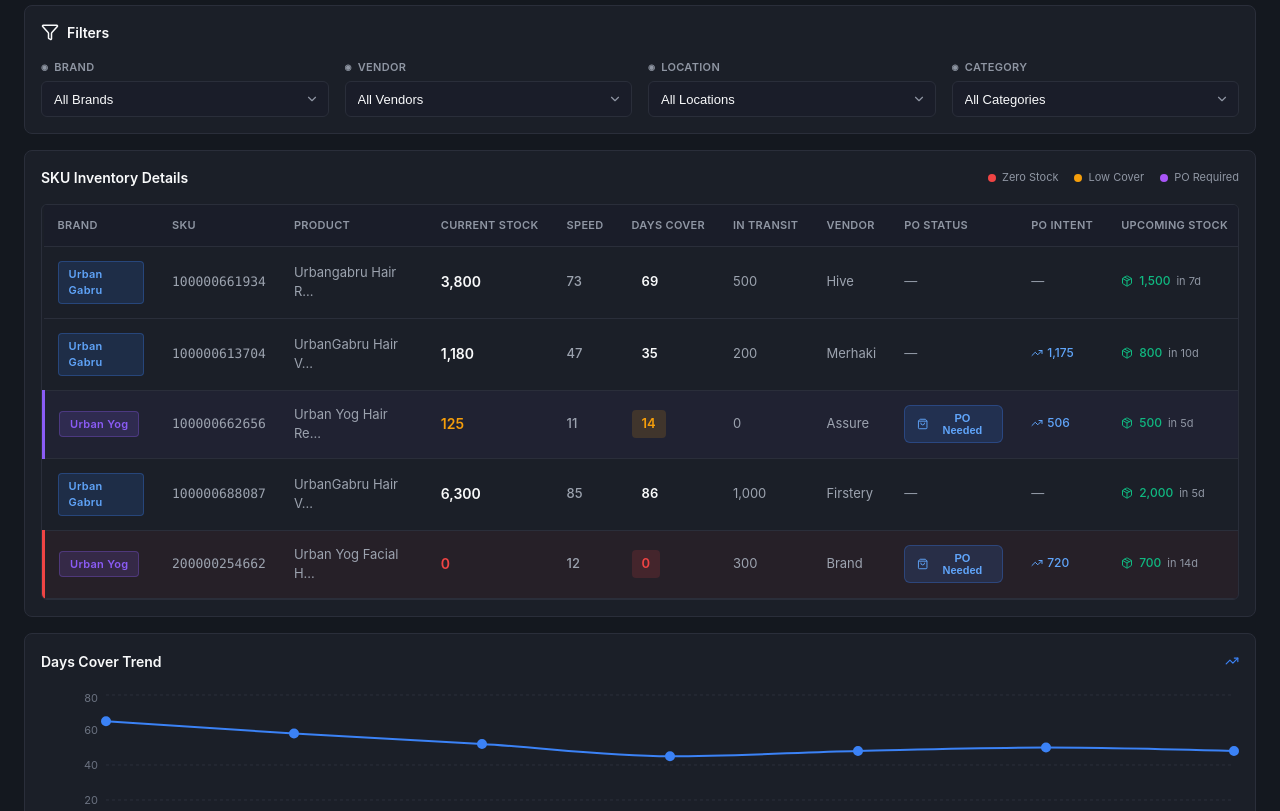
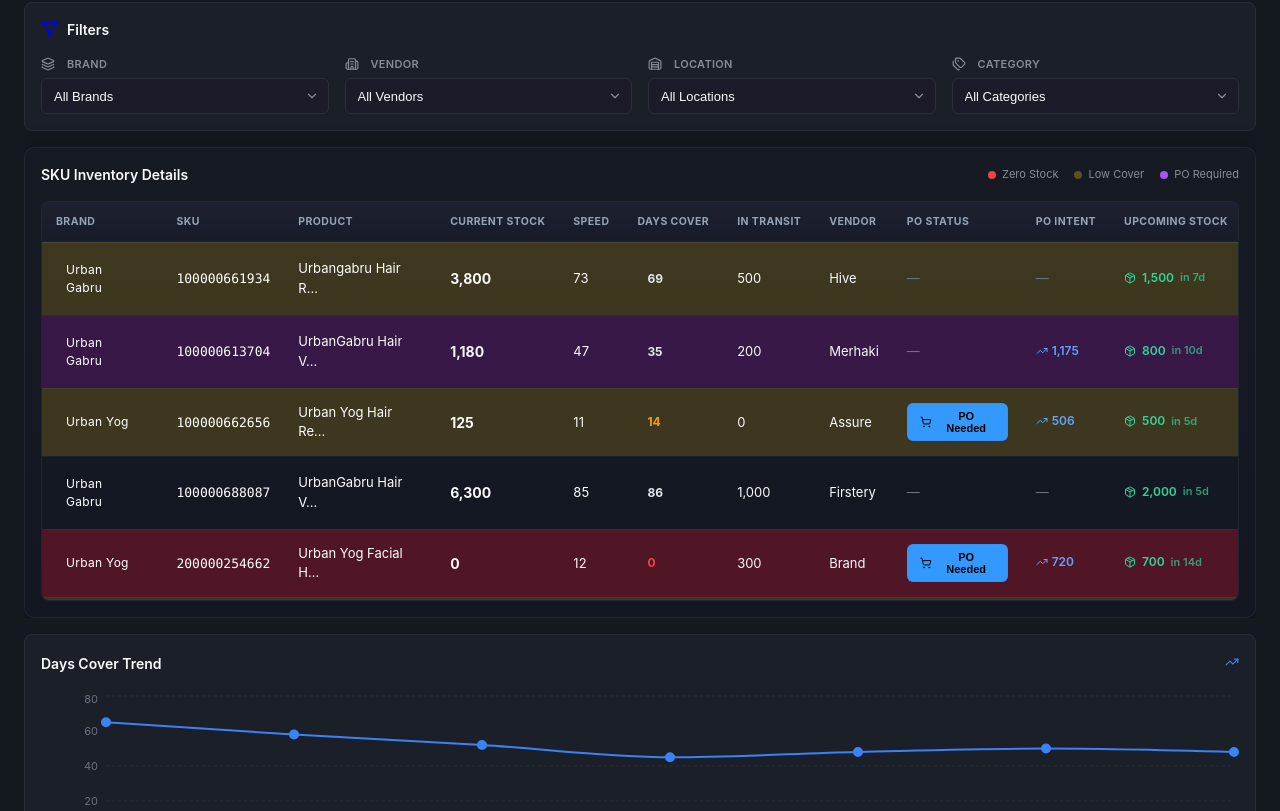
Before and after one commit to javalepratik7/Operations-Frontend, a React (Vite) app: page / in a window 1280 px wide. Shown: the part 729-1540 px from the top of the page. Built offline with nearby package versions, Linux system fonts and the light colour scheme.

Commit message:
ui update

```diff
--- a/src/Components/ProductDashboard.css
+++ b/src/Components/ProductDashboard.css
@@ -7,7 +7,7 @@
   --border-color: #2a2e3a;
   --text-primary: #f9fafb;
   --text-secondary: #9ca3af;
-  --text-muted: hsl(220 10% 60%);
+  --text-muted: hsl(217, 8%, 56%);
 
   --blue: #3b82f6;
   --blue-light: #60a5fa;
@@ -17,6 +17,8 @@
   --purple: #8b5cf6;
   --purple-light: #a855f7;
   --cyan: #06b6d4;
+  --white:#ffffff;
+  --black:#000;
 }
 
 * {
@@ -249,7 +251,7 @@ body {
 /* Filters and Table Container */
 .filters-table-container {
   display: grid;
-  grid-template-columns: 280px 1fr;
+  grid-template-columns: minmax(160px, 190px) 1fr;
   gap: 16px;
   margin-bottom: 16px;
   width: 100%;
@@ -257,11 +259,22 @@ body {
   overflow: hidden;
 }
 
+.filter-icon {
+  margin-right: 6px;
+  color: #3b82f6;
+  flex-shrink: 0;
+}
+
+
 .alert-metric-card {
   background: var(--bg-card);
   border-radius: 8px;
   padding: 14px 16px;
   border: 1px solid var(--border-color);
+  display: flex;
+  flex-direction: row-reverse;
+  justify-content: space-between;
+  align-items: start;
 }
 
 .alert-metric-header {
@@ -275,6 +288,8 @@ body {
   display: flex;
   align-items: center;
   justify-content: center;
+  padding: 8px;
+  border-radius: 5px;
 }
 
 .metric-label {
@@ -405,51 +420,53 @@ body {
 }
 
 .legend-dot.low {
-  background-color: var(--yellow);
+  background-color: #ffc61a4d;
 }
 
 .legend-dot.po {
   background-color: var(--purple-light);
 }
+/* =========================
+   TABLE SECTION
+========================= */
 
-/* Table Section */
 .table-section {
-  background: var(--bg-card);
-  border-radius: 8px;
+  background: linear-gradient(180deg, #161a23, #131722);
+  border-radius: 10px;
   padding: 16px;
-  border: 1px solid var(--border-color);
+  border: 1px solid rgba(255, 255, 255, 0.06);
+  box-shadow: 0 10px 30px rgba(0, 0, 0, 0.35);
   max-width: 100%;
   overflow: hidden;
 }
 
+/* =========================
+   TABLE CONTAINER
+========================= */
+
 .table-container {
   overflow-x: auto;
   overflow-y: visible;
-  border-radius: 6px;
-  border: 1px solid var(--border-color);
+  border-radius: 8px;
+  border: 1px solid rgba(255, 255, 255, 0.06);
   margin-top: 12px;
-  -webkit-overflow-scrolling: touch;
   scrollbar-width: thin;
-  scrollbar-color: var(--border-color) var(--bg-secondary);
+  scrollbar-color: rgba(255, 255, 255, 0.15) transparent;
+  max-height: 400px;
 }
 
 .table-container::-webkit-scrollbar {
   height: 8px;
 }
 
-.table-container::-webkit-scrollbar-track {
-  background: var(--bg-secondary);
-  border-radius: 4px;
+.table-container::-webkit-scrollbar-thumb {
+  background: rgba(255, 255, 255, 0.15);
+  border-radius: 6px;
 }
 
-.table-container::-webkit-scrollbar-thumb {
-  background: var(--border-color);
-  border-radius: 4px;
-}
-
-.table-container::-webkit-scrollbar-thumb:hover {
-  background: #374151;
-}
+/* =========================
+   TABLE BASE
+========================= */
 
 .inventory-table {
   width: 100%;
@@ -457,137 +474,166 @@ body {
   min-width: 1400px;
 }
 
+/* =========================
+   TABLE HEADER
+========================= */
+
 .inventory-table thead {
-  background-color: var(--bg-secondary);
-  border-bottom: 1px solid var(--border-color);
+  background: linear-gradient(180deg, #1c2030, #181c29);
+  border-bottom: 1px solid rgba(255, 255, 255, 0.08);
 }
 
 .inventory-table th {
   padding: 12px 14px;
   text-align: left;
-  font-size: 11px;
-  font-weight: 600;
-  color: var(--text-muted);
+  font-size: 10.5px;
+  font-weight: 700;
+  color: #94a3b8;
   text-transform: uppercase;
-  letter-spacing: 0.3px;
+  letter-spacing: 0.4px;
   white-space: nowrap;
 }
 
+/* =========================
+   TABLE ROWS
+========================= */
+
 .inventory-table tbody tr {
-  border-bottom: 1px solid var(--border-color);
-  transition: background-color 0.15s ease;
+  border-bottom: 1px solid rgba(255, 255, 255, 0.04);
+  transition: background 0.15s ease;
 }
 
 .inventory-table tbody tr:hover {
-  background-color: var(--bg-hover);
+  background: rgba(255, 255, 255, 0.03);
 }
 
+/* ALERT ROWS */
+
 .inventory-table tbody tr.row-alert-zero {
-  background-color: rgba(239, 68, 68, 0.05);
-  border-left: 3px solid var(--red);
+  background:hsl(343.45deg 56.86% 20%);
 }
 
 .inventory-table tbody tr.row-alert-low {
-  background-color: rgba(139, 92, 246, 0.05);
-  border-left: 3px solid var(--purple);
+  background: #ffc61a2d;
 }
+
+.inventory-table tbody tr.row-alert-po {
+  background: hsla(282, 52%, 20%, 0.842);
+}
+
+
+
+/* =========================
+   TABLE CELLS
+========================= */
 
 .inventory-table td {
   padding: 14px;
   font-size: 13px;
-  color: var(--text-secondary);
+  /* color: var(--text-secondary); */
   vertical-align: middle;
 }
 
-/* Table Cell Styles */
+/* =========================
+   BRAND TAG
+========================= */
+
 .brand-tag {
   display: inline-block;
   padding: 4px 10px;
-  border-radius: 4px;
+  border-radius: 6px;
   font-size: 11px;
-  font-weight: 600;
+  /* font-weight: 700; */
   letter-spacing: 0.3px;
 }
 
 .brand-tag.gabru {
-  background-color: rgba(59, 130, 246, 0.15);
-  color: var(--blue-light);
-  border: 1px solid rgba(59, 130, 246, 0.3);
+  color: white;
+  font-size:12px ;
+  /* backgrounpxd: rgba(59, 130, 246, 0.18); */
+  /* border: 1px solid rgba(59, 130, 246, 0.35); */
 }
 
 .brand-tag.yog {
-  background-color: rgba(139, 92, 246, 0.15);
-  color: var(--purple);
-  border: 1px solid rgba(139, 92, 246, 0.3);
+  font-size:12px ;
+  color: white;
+  /* background: rgba(139, 92, 246, 0.18); */
+  /* border: 1px solid rgba(139, 92, 246, 0.35); */
 }
 
+/* =========================
+   SKU / PRODUCT
+========================= */
+
 .sku-cell {
-  font-family: 'Monaco', 'Menlo', 'Ubuntu Mono', monospace;
+  font-family: 'Monaco', 'Menlo', monospace;
   font-size: 11px;
-  color: var(--text-muted);
+  color:var(--white);
 }
 
 .product-cell {
-  color: var(--text-secondary);
+  color: var(--white);
 }
 
+/* =========================
+   STOCK & SPEED
+========================= */
+
 .stock-value {
-  font-weight: 600;
   font-size: 14px;
+  font-weight: 700;
 }
 
-.stock-value.zero {
-  color: var(--red);
+/* .stock-value.zero {
+  color: #ef4444;
 }
 
 .stock-value.low {
-  color: var(--yellow);
+  color: #f59e0b;
 }
 
 .stock-value.good {
-  color: var(--text-primary);
-}
-
-.speed-indicator {
-  display: flex;
-  align-items: center;
+  color: #e5e7eb;
 }
 
 .speed-value {
   font-size: 13px;
   font-weight: 500;
-  color: var(--text-secondary);
-}
+} */
+
+/* =========================
+   DAYS COVER
+========================= */
 
 .days-cover {
   display: inline-block;
   padding: 4px 10px;
-  border-radius: 4px;
-  font-size: 13px;
-  font-weight: 600;
+  border-radius: 6px;
+  font-size: 12px;
+  font-weight: 700;
 }
 
 .days-cover.zero {
-  background-color: rgba(239, 68, 68, 0.15);
-  color: var(--red);
+  /* background: rgba(239, 68, 68, 0.2); */
+  color: #ef4444;
+}
+
+.rowHeight{
+  height: 65px;
 }
 
 .days-cover.low {
-  background-color: rgba(245, 158, 11, 0.15);
-  color: var(--yellow);
+  /* background: rgba(245, 158, 11, 0.2); */
+  color: #f59e0b;
 }
 
 .days-cover.good {
-  color: var(--text-primary);
+  color: #e5e7eb;
 }
 
-.transit-cell {
-  color: var(--text-secondary);
-}
-
-.vendor-cell {
-  color: var(--text-secondary);
-}
+/* =========================
+   PO STATUS
+========================= */
 
 .po-status-btn {
   display: inline-flex;
@@ -596,52 +642,56 @@ body {
   padding: 6px 12px;
   border-radius: 6px;
   font-size: 11px;
-  font-weight: 600;
-  background-color: rgba(59, 130, 246, 0.15);
-  color: var(--blue-light);
-  border: 1px solid rgba(59, 130, 246, 0.3);
+  font-weight: 700;
+  background: hsl(210 100% 60%);
+  color: var(--black);
+  border: 1px solid rgba(59, 130, 246, 0.35);
   cursor: pointer;
-  transition: all 0.2s ease;
 }
 
 .po-status-btn:hover {
-  background-color: rgba(59, 130, 246, 0.25);
-  transform: translateY(-1px);
+  background: rgba(59, 130, 246, 0.35);
 }
 
 .po-status-empty {
-  color: var(--text-muted);
-  font-size: 13px;
+  color: #6b7280;
 }
+
+/* =========================
+   PO INTENT
+========================= */
 
 .po-intent-value {
   display: inline-flex;
   align-items: center;
   gap: 4px;
-  color: var(--blue-light);
+  color: #60a5fa;
   font-size: 12px;
-  font-weight: 500;
+  font-weight: 600;
 }
 
 .po-intent-empty {
-  color: var(--text-muted);
-  font-size: 13px;
+  color: #6b7280;
 }
+
+/* =========================
+   UPCOMING STOCK
+========================= */
 
 .upcoming-stock {
   display: inline-flex;
   align-items: center;
   gap: 6px;
-  color: var(--green);
-  font-weight: 500;
+  color: #34d399;
+  font-weight: 600;
   font-size: 12px;
 }
 
 .upcoming-days {
-  color: var(--text-muted);
-  font-weight: 400;
+  opacity: 0.7;
   font-size: 11px;
 }
+
 
 /* Charts Section */
 .charts-section {
--- a/src/Components/ProductDashboard.jsx
+++ b/src/Components/ProductDashboard.jsx
@@ -1,22 +1,40 @@
 import React, { useState } from 'react';
 import {
-  BarChart, Bar, XAxis, YAxis, CartesianGrid, Tooltip, ResponsiveContainer,
-  LineChart, Line
+  BarChart, Bar, XAxis, YAxis, Tooltip, ResponsiveContainer,
+  LineChart, Line, CartesianGrid
 } from 'recharts';
 import {
   TrendingUp, Package, Truck, Warehouse,
   AlertTriangle, ShoppingBag, Filter,
-  RefreshCw, ChevronDown, Box
+  RefreshCw, ChevronDown, Box,
+  Building2, Layers, Tags, ShoppingCart
 } from 'lucide-react';
 import './ProductDashboard.css';
 
 const ProductDashboard = () => {
   const [filters, setFilters] = useState({
-    brand: 'All Brands',
-    vendor: 'All Vendors',
-    location: 'All Locations',
-    category: 'All Categories'
+    brand: {
+      label: 'Brand',
+      value: 'All Brands',
+      icon: Layers
+    },
+    vendor: {
+      label: 'Vendor',
+      value: 'All Vendors',
+      icon: Building2
+    },
+    location: {
+      label: 'Location',
+      value: 'All Locations',
+      icon: Warehouse
+    },
+    category: {
+      label: 'Category',
+      value: 'All Categories',
+      icon: Tags
+    }
   });
+
 
   // Main metrics data
   const metrics = [
@@ -73,7 +91,7 @@ const ProductDashboard = () => {
       value: '4',
       subtitle: '1 Zero | 3 Low',
       color: '#ef4444',
-      icon: <AlertTriangle size={18} />,
+      icon: <AlertTriangle size={22} />,
       bgColor: '#ef44441a',
       borderColor: '#ff0404be'
     },
@@ -81,7 +99,7 @@ const ProductDashboard = () => {
       title: 'AVG DAYS COVER',
       value: '48',
       color: '#3b82f6',
-      icon: <Package size={18} />,
+      icon: <Package size={22} />,
       bgColor: 'rgba(59, 130, 246, 0.1)',
       borderColor: '#3b82f6'
     },
@@ -90,7 +108,7 @@ const ProductDashboard = () => {
       value: '12',
       subtitle: 'Pending Receipts',
       color: '#8b5cf6',
-      icon: <Package size={18} />,
+      icon: <Package size={22} />,
       bgColor: 'rgba(139, 92, 246, 0.1)',
       borderColor: '#3b82f6'
     },
@@ -99,7 +117,7 @@ const ProductDashboard = () => {
       value: '5',
       subtitle: 'Release to vendor',
       color: '#a855f7',
-      icon: <Package size={18} />,
+      icon: <Package size={22} />,
       bgColor: 'hsla(271, 91%, 65%, 0.10)',
       borderColor: '#3b82f6'
     }
@@ -119,7 +137,7 @@ const ProductDashboard = () => {
       poStatus: '—',
       poIntent: '—',
       upcomingStock: { value: '1,500', days: '7d' },
-      stockStatus: 'good',
+      stockStatus: 'low',
       coverStatus: 'good'
     },
     {
@@ -134,8 +152,53 @@ const ProductDashboard = () => {
       poStatus: '—',
       poIntent: { value: '1,175', icon: true },
       upcomingStock: { value: '800', days: '10d' },
+      stockStatus: 'po',
+      coverStatus: 'good'
+    },
+    {
+      brand: 'Urban Yog',
+      sku: '100000662656',
+      product: 'Urban Yog Hair Re...',
+      currentStock: 125,
+      speed: 11,
+      daysCover: 14,
+      inTransit: 0,
+      vendor: 'Assure',
+      poStatus: 'PO Needed',
+      poIntent: { value: '506', icon: true },
+      upcomingStock: { value: '500', days: '5d' },
+      stockStatus: 'low',
+      coverStatus: 'low'
+    },
+    {
+      brand: 'Urban Gabru',
+      sku: '100000688087',
+      product: 'UrbanGabru Hair V...',
+      currentStock: 6300,
+      speed: 85,
+      daysCover: 86,
+      inTransit: 1000,
+      vendor: 'Firstery',
+      poStatus: '—',
+      poIntent: '—',
+      upcomingStock: { value: '2,000', days: '5d' },
       stockStatus: 'good',
       coverStatus: 'good'
+    },
+    {
+      brand: 'Urban Yog',
+      sku: '200000254662',
+      product: 'Urban Yog Facial H...',
+      currentStock: 0,
+      speed: 12,
+      daysCover: 0,
+      inTransit: 300,
+      vendor: 'Brand',
+      poStatus: 'PO Needed',
+      poIntent: { value: '720', icon: true },
+      upcomingStock: { value: '700', days: '14d' },
+      stockStatus: 'zero',
+      coverStatus: 'zero'
     },
     {
       brand: 'Urban Yog',
@@ -197,14 +260,15 @@ const ProductDashboard = () => {
 
   // Inventory Distribution Data
   const distributionData = [
-    { name: 'Incremental', value: 3000, warehouse: true },
-    { name: 'KV Traders', value: 6000, warehouse: false },
-    { name: 'Processing Center', value: 8000, warehouse: false },
-    { name: 'Amazon FBA', value: 12000, warehouse: false },
-    { name: 'Flipkart FBP', value: 9000, warehouse: false },
-    { name: 'Myntra', value: 6000, warehouse: false },
-    { name: 'RK World', value: 4000, warehouse: false }
+    { name: "Increff", warehouse: 11500, marketplace: 0 },
+    { name: "KV Traders", warehouse: 4200, marketplace: 0 },
+    { name: "Processing ", warehouse: 2600, marketplace: 0 },
+    { name: "Amazon FBA", warehouse: 0, marketplace: 5200 },
+    { name: "Flipkart FBF", warehouse: 0, marketplace: 4300 },
+    { name: "Myntra", warehouse: 0, marketplace: 1800 },
+    { name: "RK World", warehouse: 0, marketplace: 900 },
   ];
+
 
   // Quick Commerce Data
   const commerceData = [
@@ -248,7 +312,7 @@ const ProductDashboard = () => {
                 className="metric-card"
                 style={{
                   // backgroundColor: metric.bgColor,
-                  borderLeft: `3px solid ${metric.borderColor}`
+                  borderLeft: `4px solid ${metric.borderColor}`
                 }}
               >
                 <div className="metric-header">
@@ -278,14 +342,15 @@ const ProductDashboard = () => {
               key={index}
               className="alert-metric-card"
               style={{
-                borderLeft: `3px solid ${metric.borderColor}`,
+                borderLeft: `4px solid ${metric.borderColor}`,
                 // backgroundColor: metric.bgColor ,
               }}
             >
-              <div className="alert-metric-header">
-                <div className="alert-icon" style={{ color: metric.color }}>
+              <div className="alert-icon" style={{ color: metric.color, backgroundColor: `${metric.color}1A` }}>
                 {metric.icon}
               </div>
+              <div>
+                <div className="alert-metric-header">
                   <span className="metric-label">{metric.title}</span>
                 </div>
                 <div className="alert-metric-value" style={{ color: "white" }}>
@@ -294,6 +359,7 @@ const ProductDashboard = () => {
                 {metric.subtitle && (
                   <div className="alert-metric-subtitle">{metric.subtitle}</div>
                 )}
+              </div>
             </div>
           ))}
         </div>
@@ -304,28 +370,33 @@ const ProductDashboard = () => {
           <div className="filters-section">
             <div className="section-header">
               <h3>
-                <Filter size={18} />
+                <Filter size={18} color='blue' />
                 Filters
               </h3>
             </div>
             <div className="filters-grid">
-              {Object.entries(filters).map(([key, value]) => (
+              {Object.entries(filters).map(([key, filter]) => {
+                const Icon = filter.icon;
+
+                return (
                   <div key={key} className="filter-group">
                     <label>
-                    <span className="filter-icon">◉</span>
-                    {key.charAt(0).toUpperCase() + key.slice(1)}
+                      <Icon size={14} className="filter-icon" />
+                      {filter.label}
                     </label>
+
                     <div className="select-wrapper">
                       <select
-                      value={value}
+                        value={filter.value}
                         onChange={(e) => handleFilterChange(key, e.target.value)}
                       >
-                      <option>{value}</option>
+                        <option>{filter.value}</option>
                       </select>
                       <ChevronDown size={14} />
                     </div>
                   </div>
-              ))}
+                );
+              })}
             </div>
           </div>
 
@@ -367,7 +438,17 @@ const ProductDashboard = () => {
                 </thead>
                 <tbody>
                   {skuData.map((row, index) => (
-                  <tr key={index} className={row.stockStatus === 'zero' ? 'row-alert-zero' : row.stockStatus === 'low' ? 'row-alert-low' : ''}>
+                    <tr
+                      key={index}
+                      className={`rowHeight ${row.stockStatus === 'zero'
+                          ? 'row-alert-zero'
+                          : row.stockStatus === 'low'
+                            ? 'row-alert-low'
+                            : row.stockStatus === 'po'
+                              ? 'row-alert-po'
+                              : ''
+                        }`}
+                    >
                       <td>
                         <span className={`brand-tag ${row.brand.includes('Gabru') ? 'gabru' : 'yog'}`}>
                           {row.brand}
@@ -395,7 +476,7 @@ const ProductDashboard = () => {
                       <td>
                         {row.poStatus === 'PO Needed' ? (
                           <button className="po-status-btn">
-                          <ShoppingBag size={12} />
+                            <ShoppingCart size={12}  color='black'/>
                             PO Needed
                           </button>
                         ) : (
@@ -493,41 +574,61 @@ const ProductDashboard = () => {
               <ResponsiveContainer width="100%" height={180}>
                 <BarChart
                   data={distributionData}
-                  layout="horizontal"
-                  margin={{ top: 5, right: 30, left: 100, bottom: 5 }}
+                  layout="vertical"
+                  margin={{ top: 10, right: 30, left: 80, bottom: 10 }}
+                  barCategoryGap={10}
                 >
-                  <CartesianGrid strokeDasharray="3 3" stroke="#2a2e3a" horizontal={false} />
+                  <CartesianGrid
+                    strokeDasharray="3 3"
+                    stroke="#2a2e3a"
+                    horizontal={false}
+                  />
+
                   <XAxis
                     type="number"
                     axisLine={false}
                     tickLine={false}
-                    tick={{ fill: '#6b7280', fontSize: 11 }}
+                    tick={{ fill: "#6b7280", fontSize: 11 }}
                     domain={[0, 12000]}
                   />
+
                   <YAxis
                     type="category"
                     dataKey="name"
                     axisLine={false}
                     tickLine={false}
-                    tick={{ fill: '#9ca3af', fontSize: 10 }}
-                    width={95}
+                    tick={{ fill: "#9ca3af", fontSize: 11 }}
+                    width={90}
+                    interval={0}
                   />
+
                   <Tooltip
+                    cursor={{ fill: "rgba(255,255,255,0.03)" }}
                     contentStyle={{
-                      backgroundColor: '#1f2937',
-                      border: '1px solid #374151',
-                      borderRadius: '6px',
-                      color: '#fff'
+                      backgroundColor: "#0f172a",
+                      border: "1px solid #334155",
+                      borderRadius: 8,
+                      color: "#fff",
+                      fontSize: 12,
                     }}
                     formatter={(value) => value.toLocaleString()}
                   />
+
                   <Bar
-                    dataKey="value"
+                    dataKey="warehouse"
                     fill="#3b82f6"
-                    radius={[0, 4, 4, 0]}
                     barSize={14}
+                    radius={[0, 6, 6, 0]}
+                  />
+
+                  <Bar
+                    dataKey="marketplace"
+                    fill="#22c55e"
+                    barSize={14}
+                    radius={[0, 6, 6, 0]}
                   />
                 </BarChart>
+
               </ResponsiveContainer>
             </div>
           </div>
@@ -568,7 +669,7 @@ const ProductDashboard = () => {
                   />
                   <Bar
                     dataKey="units"
-                    fill="#f59e0b"
+                    fill="#00cd6b"
                     radius={[4, 4, 0, 0]}
                     barSize={40}
                   />
```
Lines whose indentation alone changed are shown as unchanged.
